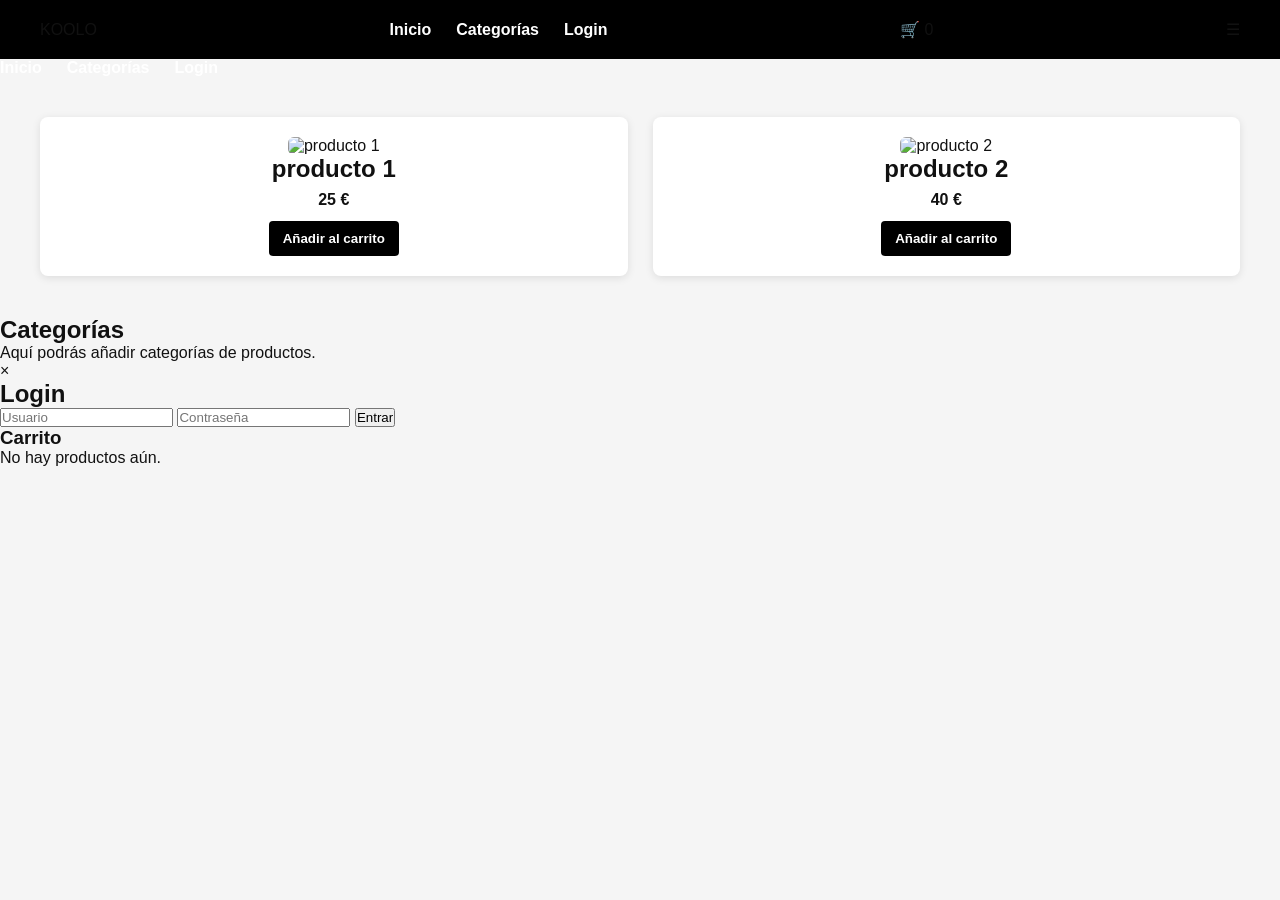
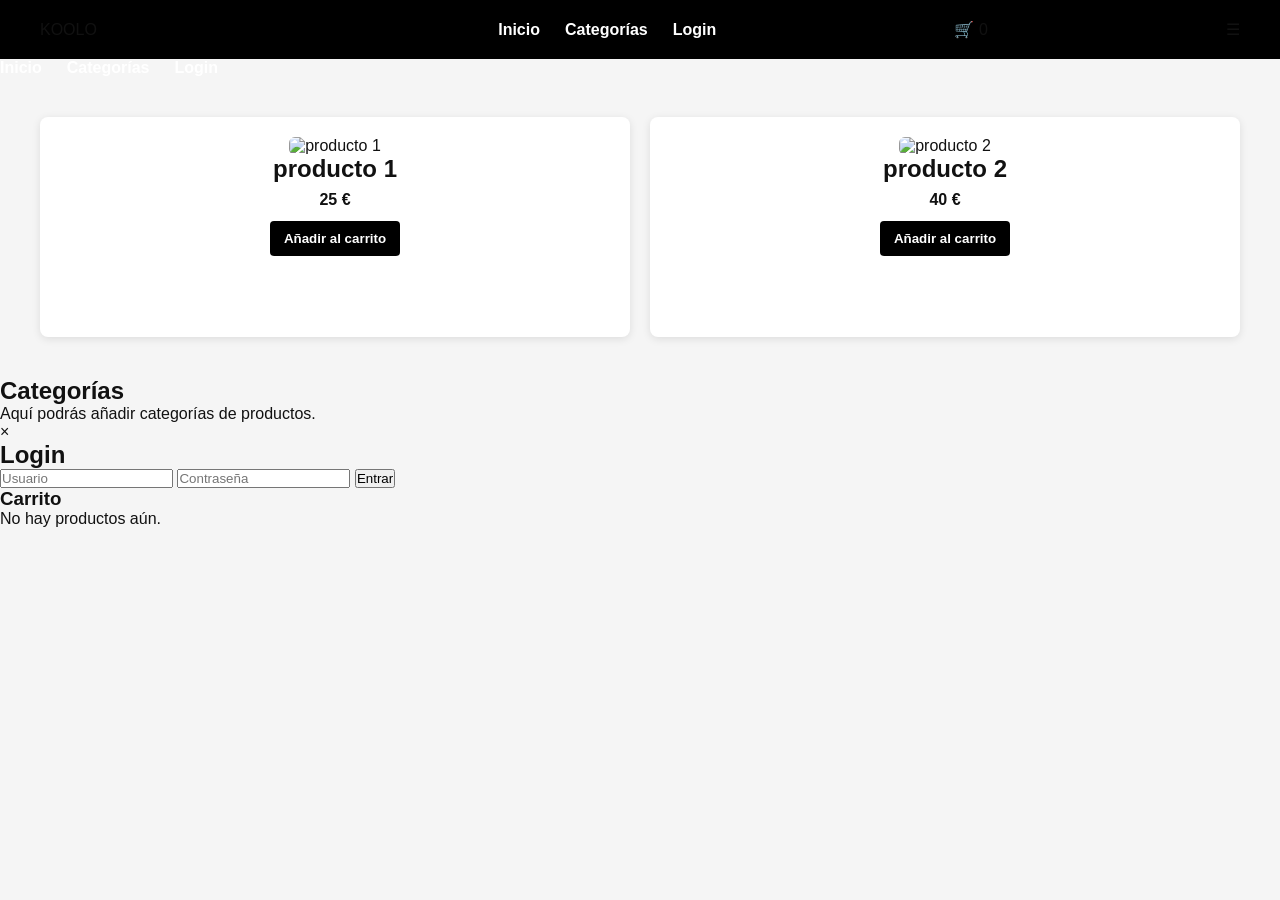

Update style.css

--- a/style.css
+++ b/style.css
@@ -539,6 +539,8 @@ border-radius:5px;
 .bizumBox button:hover{
 
 background:#333;
+
+}
 /* PANEL CARRITO */
 
 .carritoPanel{
@@ -651,5 +653,4 @@ padding:50px 20px;
 color:white;
 text-decoration:none;
 
-}
 }
